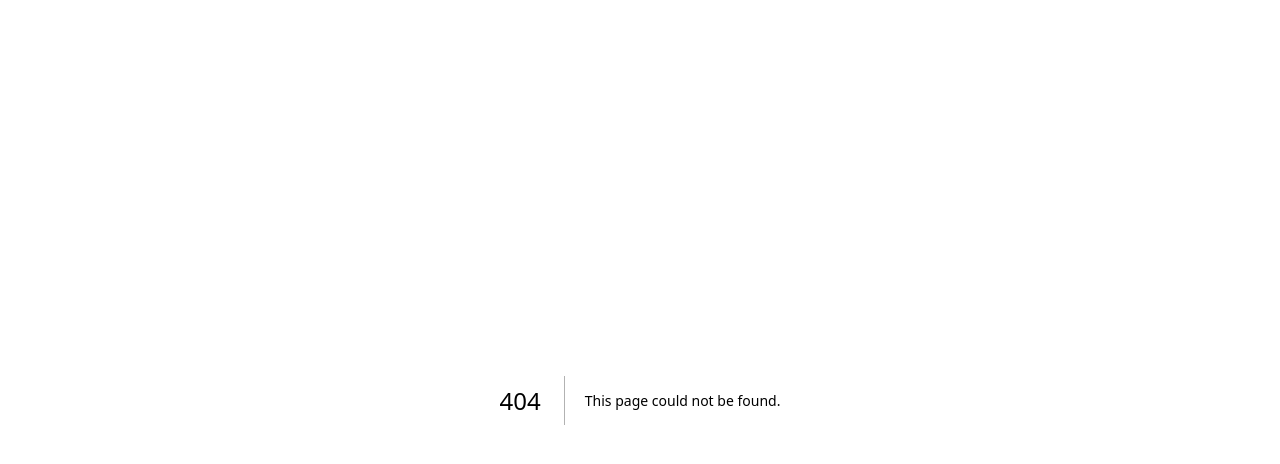
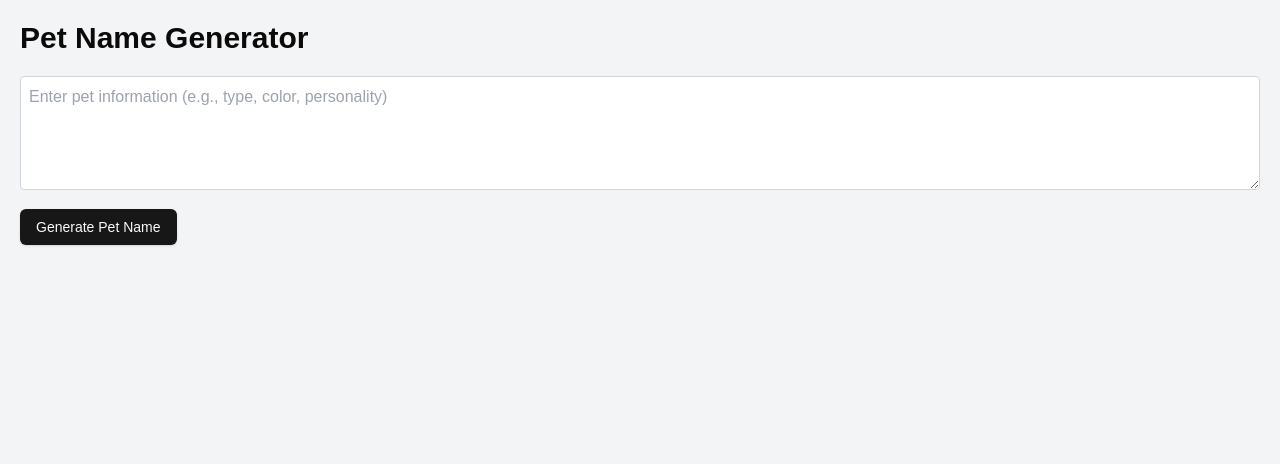
Before and after one commit to talensai/talens-app, a Next.js app: page /openai-test in a window 1280 px wide. Before the commit this address had no page. Shown: the top 464 px of the page. Built offline with nearby package versions, Linux system fonts and the light colour scheme.

Commit message:
feat: openai structured prompt integration test

```diff
--- /dev/null
+++ b/app/api/openai/route.ts
@@ -0,0 +1,54 @@
+import { NextResponse } from 'next/server'
+import OpenAI from "openai"
+import petNamePrompt from '../../prompts/petName'
+
+const openai = new OpenAI({ apiKey: process.env.OPENAI_API_KEY })
+
+async function generateResponse(promptData) {
+  try {
+    const response = await openai.chat.completions.create({
+      model: promptData.model,
+      messages: [
+        {
+          role: "system",
+          content: promptData.systemPrompt
+        },
+        {
+          role: "user",
+          content: promptData.userPrompt
+        }
+      ],
+      temperature: promptData.temperature,
+      max_tokens: promptData.max_tokens,
+      top_p: 1,
+      frequency_penalty: 0,
+      presence_penalty: 0,
+      response_format: {
+        type: "json_schema",
+        json_schema: promptData.responseSchema
+      }
+    });
+    return JSON.parse(response.choices[0].message.content.trim());
+  } catch (error) {
+    console.error("Error calling OpenAI API:", error);
+    throw error;
+  }
+}
+
+export async function POST(request: Request) {
+  try {
+    const { pet_info } = await request.json()
+
+    if (!pet_info) {
+      return NextResponse.json({ error: 'Invalid input data provided' }, { status: 400 })
+    }
+
+    const promptData = petNamePrompt({ pet_info })
+    const response = await generateResponse(promptData)
+
+    return NextResponse.json({ response })
+  } catch (error) {
+    console.error('Error processing request:', error)
+    return NextResponse.json({ error: 'Error processing your request' }, { status: 500 })
+  }
+}
--- /dev/null
+++ b/app/openai-test/page.tsx
@@ -0,0 +1,54 @@
+"use client"
+
+import { useState } from 'react'
+import { Button } from "@/components/ui/button"
+
+export default function OpenAITest() {
+  const [petInfo, setPetInfo] = useState('')
+  const [petName, setPetName] = useState('')
+  const [isLoading, setIsLoading] = useState(false)
+
+  const handleSubmit = async (e: React.FormEvent) => {
+    e.preventDefault()
+    setIsLoading(true)
+    try {
+      const res = await fetch('/api/openai', {
+        method: 'POST',
+        headers: {
+          'Content-Type': 'application/json',
+        },
+        body: JSON.stringify({ pet_info: petInfo }),
+      })
+      const data = await res.json()
+      setPetName(data.response.pet_name)
+    } catch (error) {
+      console.error('Error:', error)
+      setPetName('An error occurred while processing your request.')
+    }
+    setIsLoading(false)
+  }
+
+  return (
+    <div className="min-h-screen bg-gray-100 p-5">
+      <h1 className="text-3xl font-bold mb-5">Pet Name Generator</h1>
+      <form onSubmit={handleSubmit} className="mb-5">
+        <textarea
+          value={petInfo}
+          onChange={(e) => setPetInfo(e.target.value)}
+          className="w-full p-2 border border-gray-300 rounded mb-3"
+          rows={4}
+          placeholder="Enter pet information (e.g., type, color, personality)"
+        />
+        <Button type="submit" disabled={isLoading}>
+          {isLoading ? 'Generating...' : 'Generate Pet Name'}
+        </Button>
+      </form>
+      {petName && (
+        <div className="bg-white p-5 rounded-lg shadow-md">
+          <h2 className="text-xl font-semibold mb-2">Generated Pet Name:</h2>
+          <p className="text-2xl font-bold text-blue-600">{petName}</p>
+        </div>
+      )}
+    </div>
+  )
+}
--- /dev/null
+++ b/app/prompts/petName.ts
@@ -0,0 +1,25 @@
+const systemPrompt = "You are an AI assistant specialized in generating cute and creative pet names. Your task is to come up with an adorable name based on the type of pet and its characteristics.";
+
+const userPrompt = (inputs: { pet_info: string }) => `Please generate a cute and creative pet name based on the following information: ${inputs.pet_info}. The name should be appropriate for the type of pet and reflect any specific characteristics mentioned. Provide only the name without any additional explanation.`;
+
+const promptData = (inputs: { pet_info: string }) => ({
+  systemPrompt,
+  model: "gpt-4o-2024-08-06",
+  userPrompt: userPrompt(inputs),
+  temperature: 0.7,
+  max_tokens: 50,
+  responseSchema: {
+    "name": "pet_name_response",
+    "strict": true,
+    "schema": {
+      "type": "object",
+      "properties": {
+        "pet_name": { "type": "string" }
+      },
+      "required": ["pet_name"],
+      "additionalProperties": false
+    }
+  }
+});
+
+export default promptData;
```
